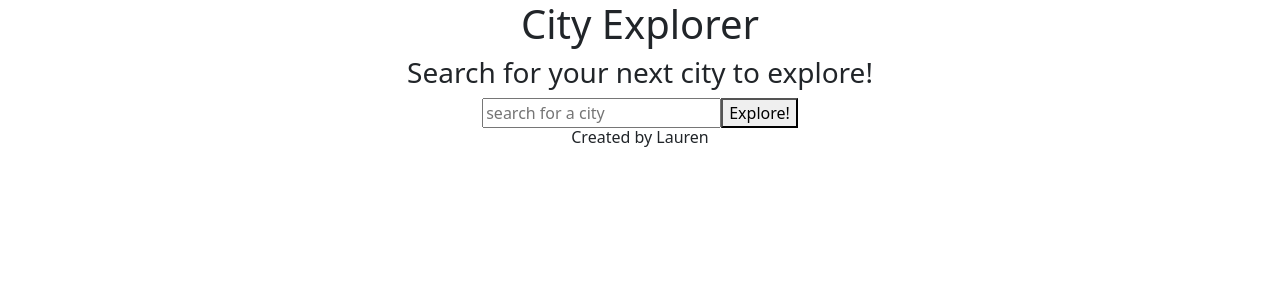
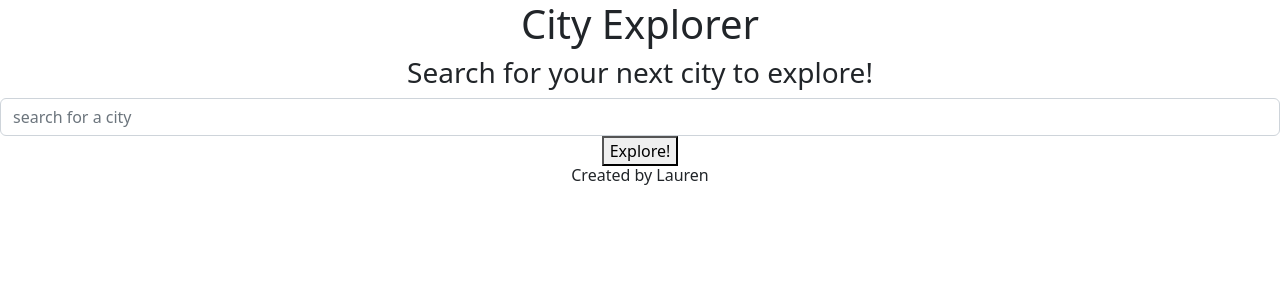
Before and after one commit to elleem/city-explorer-frontend, a React (Create React App) app: page / in a window 1280 px wide. Shown: the top 300 px of the page. Built offline with nearby package versions, Linux system fonts and the light colour scheme.

Commit message:
add form into locations component

```diff
--- a/src/Locations.js
+++ b/src/Locations.js
@@ -1,5 +1,6 @@
 import React from 'react';
 import axios from 'axios';
+import Form from 'react-bootstrap/Form';
 
 
 class Locations extends React.Component{
@@ -24,18 +25,18 @@ class Locations extends React.Component{
 render () {
   console.log(this.state);
   return (
-    <div className="App">
-      <input
+    <Form.Group id="form">
+      <Form.Control
       onChange={(e)=>this.setState({citySearch: e.target.value})}
-      placeholder = 'search for a city'></input>
-      <button as="input" type="submit" value="Submit" variant="primary" onClick={this.getLocation}>Explore!</button>
+      placeholder = 'search for a city'/>
+      <button variant="primary" type="submit" onClick={this.getLocation}>Explore!</button>
       {this.state.locationObj.place_id &&
       <>
       <h2>{this.state.locationObj.display_name}</h2>
       <p>Lat/Lon: {this.state.locationObj.lat}, {this.state.locationObj.lon}</p>
       </>
       }
-    </div>
+     </Form.Group>
   );
 }
 }
```
